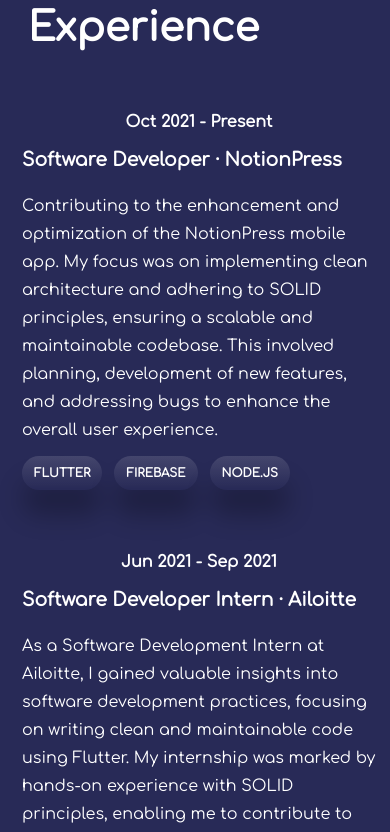
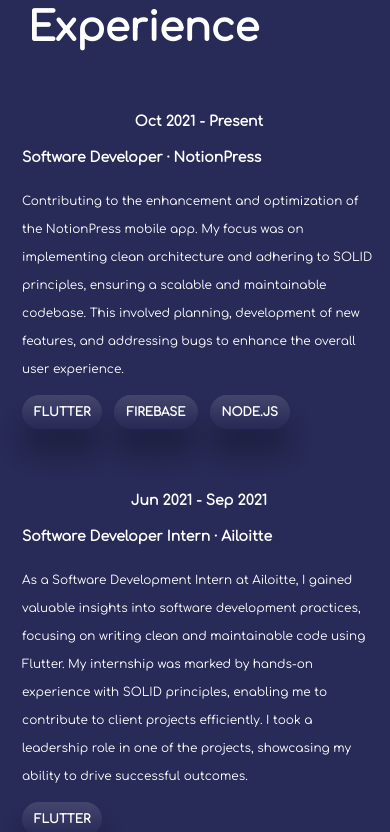
Before and after one commit to ArkaanSayed/reactPortfolio, a React (Create React App) app: page / in a window 390 px wide. Shown: the part 5790-6622 px from the top of the page. Built offline with nearby package versions, Linux system fonts and the light colour scheme.

Commit message:
Anything

```diff
--- a/src/styles/MyExperience.css
+++ b/src/styles/MyExperience.css
@@ -262,13 +262,18 @@
         width: 100%;
         padding-bottom: 16px;
         text-align: center;
+        font-size: 14px;
+    }
 
+    .Experience-Card h3 {
+        font-size: 14px;
     }
 
     .Experience-Card-Info p {
         padding-top: 22px;
         width: 100%;
         line-height: 28px;
+        font-size: 12px
     }
 
     .Created-Socials {
@@ -289,10 +294,6 @@
         position: relative;
         align-items: center;
     }
-
-
-
-
 
     .bubble9 {
         display: none;
@@ -316,16 +317,16 @@
     }
 
     .Experience-Card h4 {
-        font-size: 16px;
+        font-size: 14px;
     }
 
     .Experience-Card h3 {
         width: 100%;
-        font-size: 16px;
+        font-size: 14px;
     }
 
     .Experience-Card-Info p {
-        font-size: 14px;
+        font-size: 12px;
     }
 
 
```
